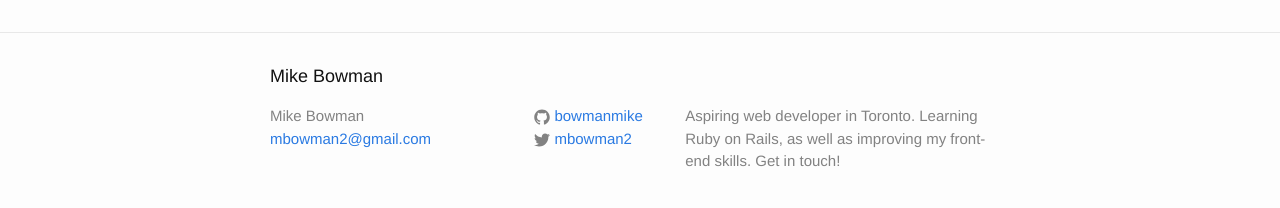
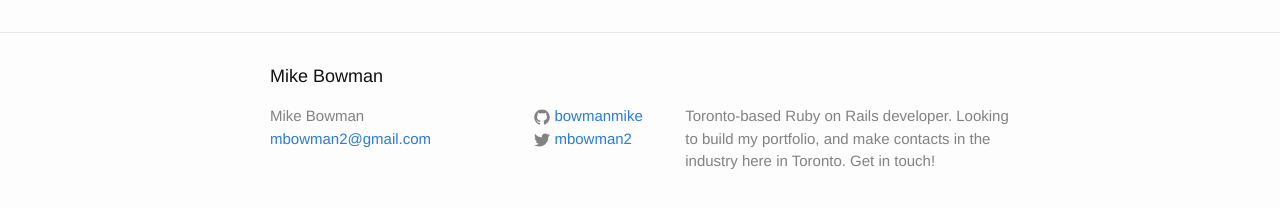
Before and after one commit to bowmanmike/bowmanmike.github.io, a Jekyll site: the page built from index.html, in a window 1280 px wide and 900 px high, scrolled down 530 px. Shown: the part 667-875 px from the top of the window. Built offline with Jekyll 4.4.1, drawn with Linux system fonts in a browser that asks for light colours.

Commit message:
Update blurb in _config

```diff
--- a/_config.yml
+++ b/_config.yml
@@ -9,8 +9,8 @@
 title: Mike Bowman
 email: mbowman2@gmail.com
 description: > # this means to ignore newlines until "baseurl:"
-  Aspiring web developer in Toronto. Learning Ruby on Rails,
-  as well as improving my front-end skills. Get in touch!
+  Toronto-based Ruby on Rails developer. Looking to build my portfolio,
+  and make contacts in the industry here in Toronto. Get in touch!
 baseurl: "" # the subpath of your site, e.g. /blog
 url: "http://bowmanmike.com" # the base hostname & protocol for your site
 twitter_username: mbowman2
```
